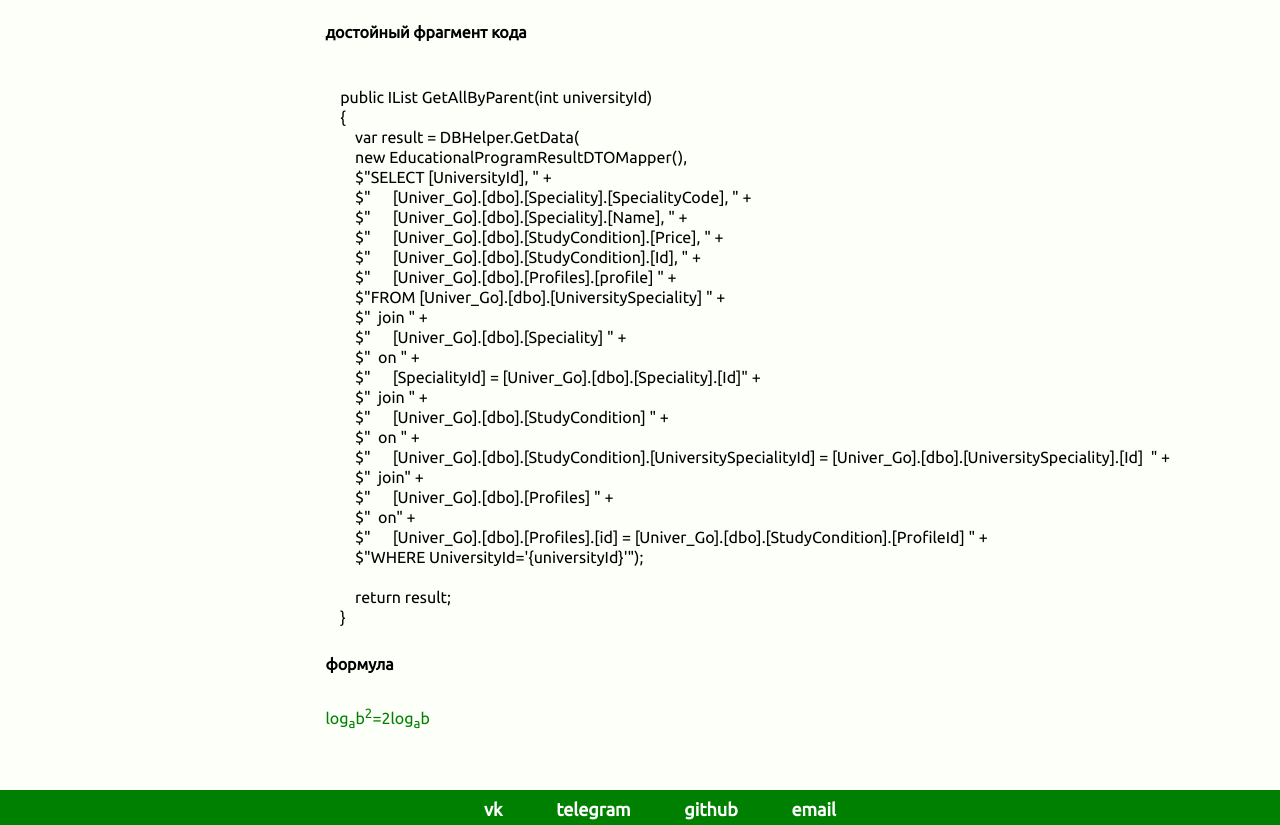
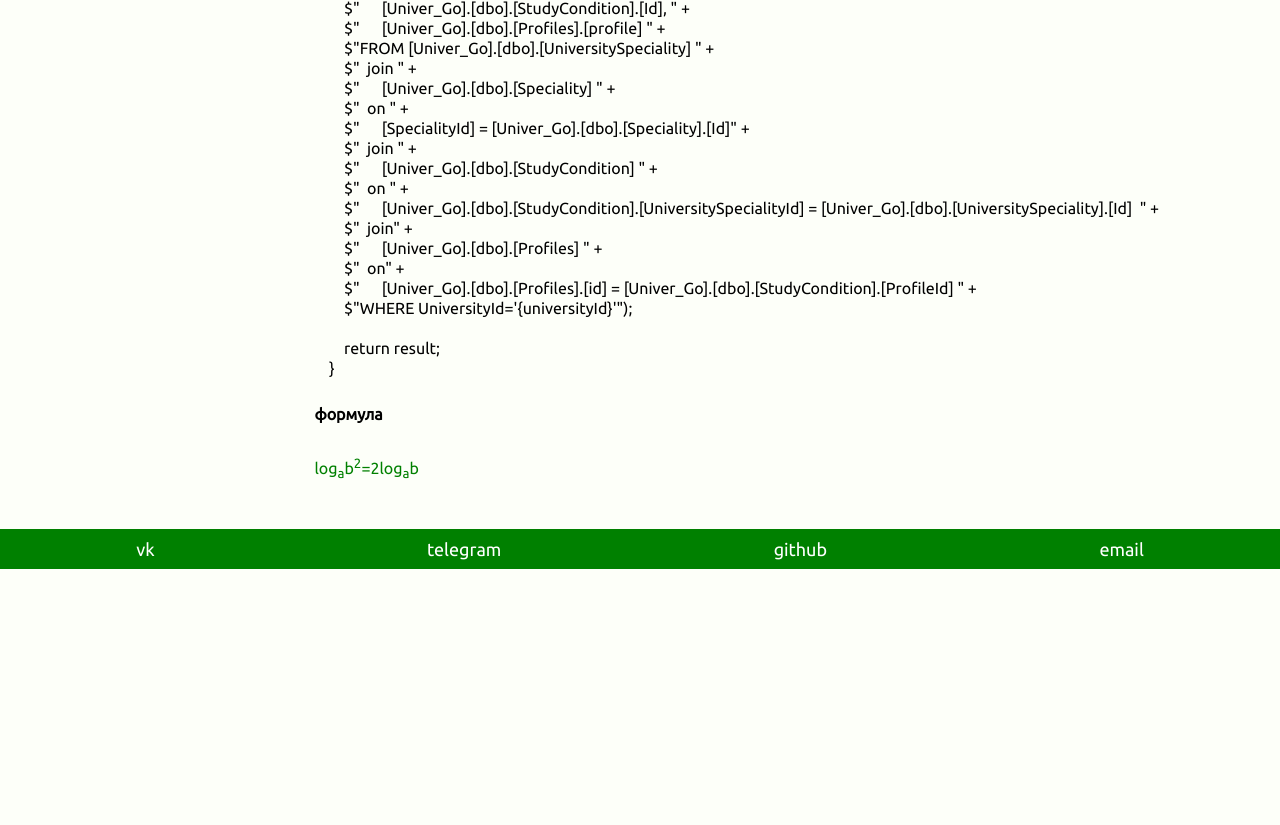
Before and after one commit to hatulmadan1/WebPortfolio, a plain HTML site: page index.html in a window 1280 px wide. Shown: the part 1882-2707 px from the top of the page. After the commit the page ends 2451 px from the top, so only its background shows below. Drawn offline with Linux system fonts and the light colour scheme.

Commit message:
Flexbox & other minor changes

```diff
--- a/index.html
+++ b/index.html
@@ -17,17 +17,17 @@
             </nav>
         </header>
         <main>
-            <div id="navabout"></div>
+            <div class="navdiv" id="navabout"></div>
             <section id="about">
                 <h2 >о себе</h2>
                 <div class="section-content">
 
                 <p>
-                    <img src="panda.svg" />Студентка 3-го курса, есть опыт олимпиад по программированию и математике, быстро усваиваю новый материал, неконфликтна, предпочитаю задачи с четко сформулированным ТЗ, при разработке соблюдаю общепринятый стиль кода.
+                    <img src="panda.svg" />Студентка 3-го курса, есть опыт олимпиад по программированию и математике, быстро усваиваю новый материал, неконфликтна, предпочитаю задачи с четко сформулированным ТЗ, при разработке соблюдаю общепринятый стиль кода.</p>
                 </p>
                 </div>
             </section>
-            <div id="navskills"></div>
+            <div class="navdiv" id="navskills"></div>
             <section>
                 <h2>навыки</h2>
                 <div class="section-content">
@@ -52,7 +52,7 @@
                 </ul>
                 </div>
             </section>
-            <div id="naveducation"></div>
+            <div class="navdiv" id="naveducation"></div>
             <section>
                 <h2>образование</h2>
                 <div class="section-content">
@@ -71,7 +71,7 @@
                 </p>
                 </div>
             </section>
-            <div id="navprojects"></div>
+            <div class="navdiv" id="navprojects"></div>
             <section>
                 <h2>проекты</h2>
                 <div class="section-content">
@@ -98,7 +98,7 @@
                 </dl>
                 </div>
             </section>
-            <div id="navadditional"></div>
+            <div class="navdiv" id="navadditional"></div>
             <section>
                 <h2>дополнительно</h2>
                 <div class="section-content">
@@ -147,12 +147,12 @@
             </section>
         </main>
         <footer>
-            <ul>
-                <li><a href="https://vk.com/id159831907">vk</a></li>
-                <li><a href="https://t.me/hatulmadan">telegram</a></li>
-                <li><a href="https://github.com/hatulmadan1">github</a></li>
-                <li><a href="mailto:katiq@inbox.ru">email</a></li>
-            </ul>
+            <div class="flexbottom">
+                <div><a href="https://vk.com/id159831907">vk</a></div>
+                <div><a href="https://t.me/hatulmadan">telegram</a></div>
+                <div><a href="https://github.com/hatulmadan1">github</a></div>
+                <div><a href="mailto:katiq@inbox.ru">email</a></div>
+            </div>
         </footer>
     </body>
 </html>
--- a/style.css
+++ b/style.css
@@ -30,7 +30,7 @@ footer {
     margin: 0;
 }
 
-div {
+.navdiv {
     padding: 11px;
 }
 
@@ -40,33 +40,23 @@ nav {
     width: 100%;
 }
 
-nav ul, footer ul {
-
-    font-family: Ubuntu;
+nav ul {
     font-weight: bolder;
     align-content: center;
     margin: 0px;
     background-color: inherit;
     text-align: center;
     height: 100%;
+
 }
 
-footer ul {
-    margin: 0;
-    padding-top: 5px;
-}
-
-footer ul li {
-    margin: 5px 0;
-}
-
-nav ul li, footer ul li {
+nav ul li {
     display: inline;
     background-color: inherit;
     padding: 0 2%;
 }
 
-nav ul li a, footer ul li a {
+a {
     background-color: inherit;
     color: white;
 }
@@ -133,9 +123,23 @@ img {
     border-style: solid;
     border-width: 3px;
     border-radius: 5px;
-    float: left;
     margin-right: 3%;
     margin-top: 1%;
+    background-color: white;
+    float: left;
+}
+
+.flexbottom {
+    display: flex;
+    flex-direction: row;
+    background-color: inherit;
+    justify-content: space-around;
+    height: 40px;
+    align-items: center;
+}
+
+div {
+    background-color: inherit;
 }
 
 @font-face {
```
